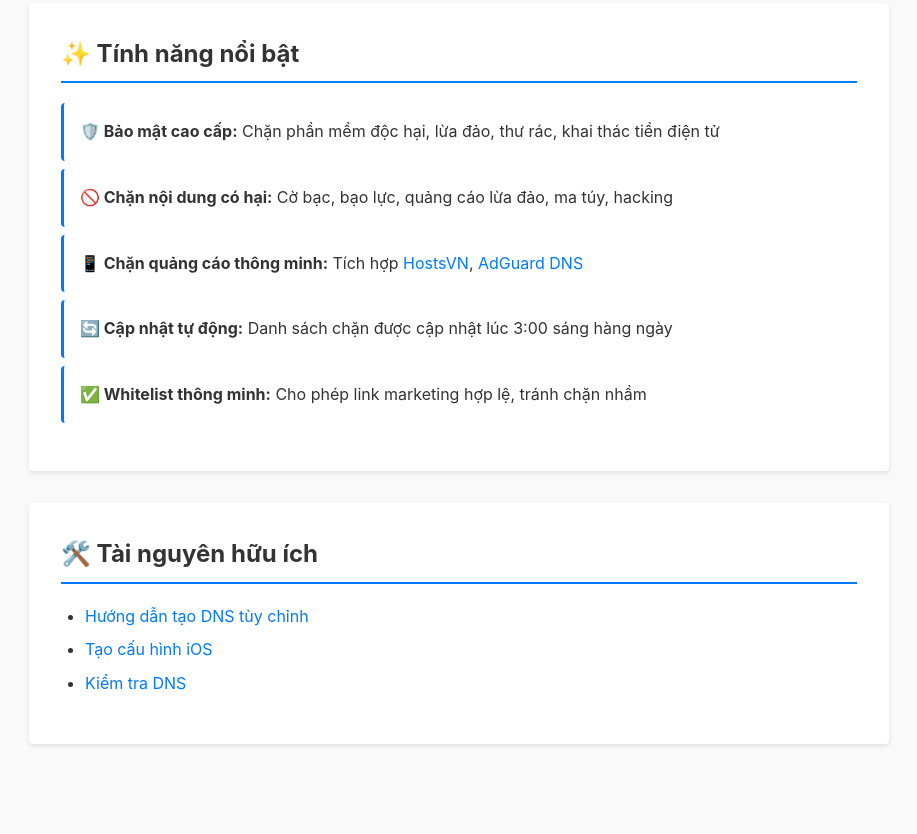
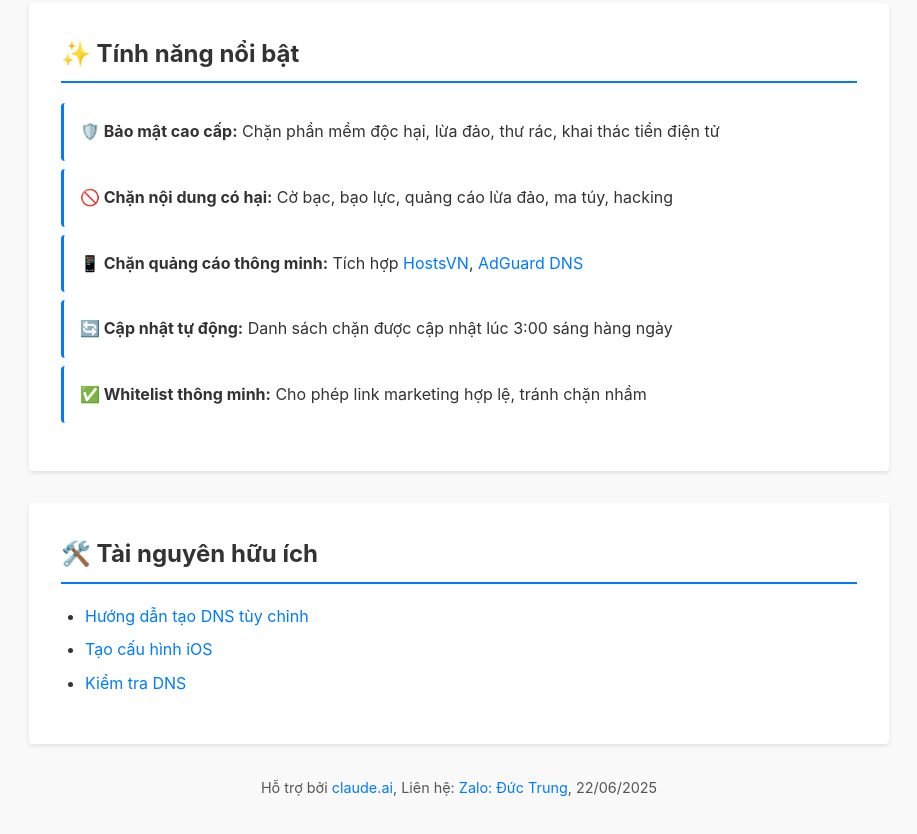
Before and after one commit to o0oS2/DNS-Filter, a plain HTML site: page index.html in a window 1280 px wide. Shown: the part 2239-3073 px from the top of the page, without its empty margins (181-1098 px from the left). Before the commit the page ends 3035 px from the top, so only its background shows below. Drawn offline with Linux system fonts and the light colour scheme.

Commit message:
Update index.html

```diff
--- a/index.html
+++ b/index.html
@@ -472,5 +472,10 @@
             });
         });
     </script>
+   <p style="text-align: center; font-size: 0.9em; color: #555; margin-top: 30px;">
+    Hỗ trợ bởi <a href="https://claude.ai/"  target="_blank">claude.ai</a>,
+    Liên hệ: <a href="https://zalo.me/trungpl"  target="_blank">Zalo: Đức Trung</a>,
+    22/06/2025
+</p>
 </body>
 </html>
```
